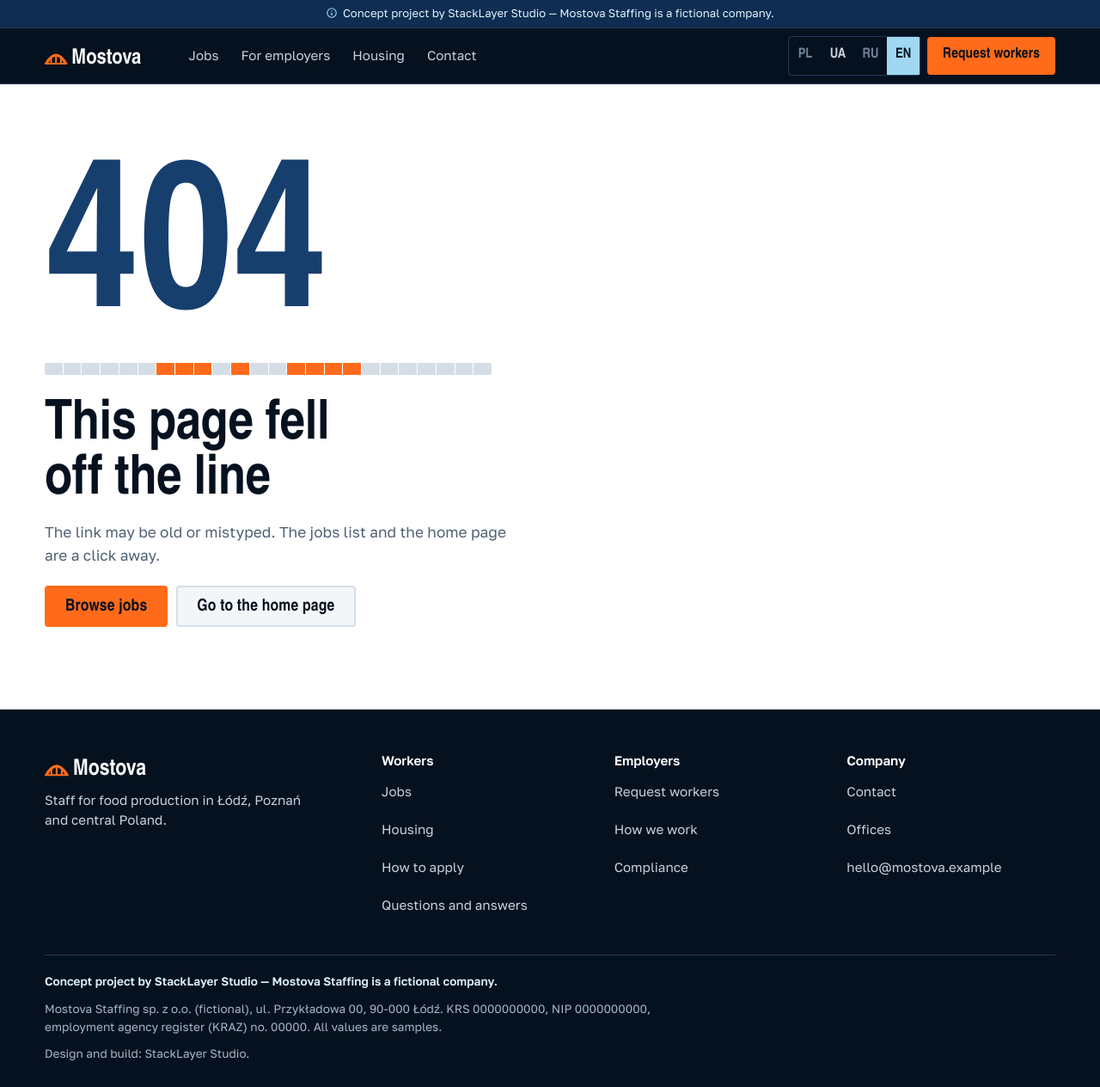
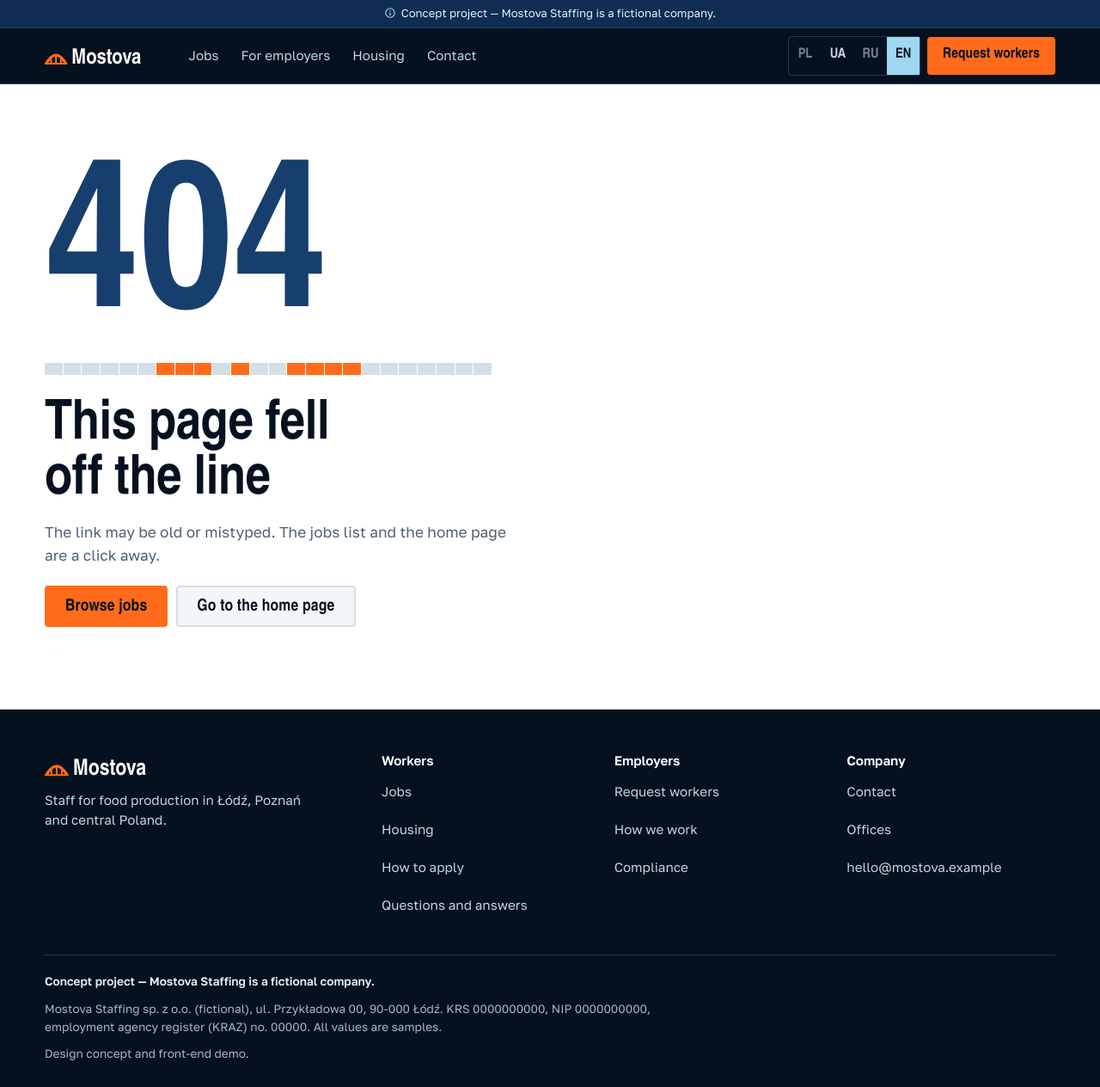
Before and after one commit to StackLayer-Studio/mostova-concept, a plain HTML site: page 404.html in a window 1280 px wide. Shown: the whole page at 86% size. Drawn offline with Linux system fonts and the light colour scheme; a web font is replaced by a local one.

Commit message:
Remove studio name from the demo

```diff
--- a/404.html
+++ b/404.html
@@ -32,7 +32,7 @@
 </head>
 <body data-page="404" data-title="meta.404.t" data-desc="meta.home.d">
 <a class="skip" href="#main" data-i18n="skip">Skip to content</a>
-<p class="concept"><svg viewBox="0 0 24 24" aria-hidden="true"><circle cx="12" cy="12" r="9" fill="none" stroke="currentColor" stroke-width="2"/><path d="M12 11v6M12 7v1.5" stroke="currentColor" stroke-width="2.2"/></svg><span data-i18n="banner">Concept project by StackLayer Studio — Mostova Staffing is a fictional company.</span></p>
+<p class="concept"><svg viewBox="0 0 24 24" aria-hidden="true"><circle cx="12" cy="12" r="9" fill="none" stroke="currentColor" stroke-width="2"/><path d="M12 11v6M12 7v1.5" stroke="currentColor" stroke-width="2.2"/></svg><span data-i18n="banner">Concept project — Mostova Staffing is a fictional company.</span></p>
 <header class="site-header">
   <div class="wrap">
     <a class="brand" href="index.html" data-i18n-attr="aria-label:brand.home" aria-label="Mostova Staffing, home"><svg viewBox="0 0 150 34" aria-hidden="true"><path d="M2 28 Q16 4 30 28" fill="none" stroke="#ff6b1a" stroke-width="4"/><path d="M0 28h32M9 28v-8M16 28v-11M23 28v-8" stroke="#ff6b1a" stroke-width="2.5"/><text x="38" y="28" fill="#fff" font-family="Fira Sans Extra Condensed, Arial Narrow, sans-serif" font-weight="800" font-size="30">Mostova</text></svg></a>
@@ -88,9 +88,9 @@
       <div><h3 data-i18n="foot.company">Company</h3><ul><li><a href="contact.html" data-i18n="nav.contact">Contact</a></li><li><a href="contact.html#offices" data-i18n="foot.offices">Offices</a></li><li><a href="mailto:hello@mostova.example">hello@mostova.example</a></li></ul></div>
     </div>
     <div class="foot-legal">
-      <p class="foot-concept" data-i18n="banner">Concept project by StackLayer Studio — Mostova Staffing is a fictional company.</p>
+      <p class="foot-concept" data-i18n="banner">Concept project — Mostova Staffing is a fictional company.</p>
       <p data-i18n="foot.legal">Mostova Staffing sp. z o.o. (fictional), ul. Przykładowa 00, 90-000 Łódź. KRS 0000000000, NIP 0000000000, employment agency register (KRAZ) no. 00000. All values are samples.</p>
-      <p data-i18n="foot.made">Design and build: StackLayer Studio.</p>
+      <p data-i18n="foot.made">Design concept and front-end demo.</p>
     </div>
   </div>
 </footer>
--- a/assets/i18n.js
+++ b/assets/i18n.js
@@ -2,7 +2,7 @@
    Plural forms are separated with "|": en = one|other, uk = one|few|many. */
 window.MOSTOVA_I18N = {
 en: {
-  "banner": "Concept project by StackLayer Studio — Mostova Staffing is a fictional company.",
+  "banner": "Concept project — Mostova Staffing is a fictional company.",
   "skip": "Skip to content",
   "brand.home": "Mostova Staffing, home",
   "nav.main": "Main",
@@ -23,7 +23,7 @@ en: {
   "foot.apply": "How to apply", "foot.faq": "Questions and answers",
   "foot.compliance": "Compliance", "foot.process": "How we work", "foot.offices": "Offices",
   "foot.legal": "Mostova Staffing sp. z o.o. (fictional), ul. Przykładowa 00, 90-000 Łódź. KRS 0000000000, NIP 0000000000, employment agency register (KRAZ) no. 00000. All values are samples.",
-  "foot.made": "Design and build: StackLayer Studio.",
+  "foot.made": "Design concept and front-end demo.",
 
   "u.plnh": "PLN/h gross",
   "u.h": "h",
@@ -407,7 +407,7 @@ en: {
   "nf.home": "Go to the home page"
 },
 uk: {
-  "banner": "Концепт-проєкт StackLayer Studio — Mostova Staffing є вигаданою компанією.",
+  "banner": "Концепт-проєкт — Mostova Staffing є вигаданою компанією.",
   "skip": "Перейти до вмісту",
   "brand.home": "Mostova Staffing, головна",
   "nav.main": "Головне меню",
@@ -428,7 +428,7 @@ uk: {
   "foot.apply": "Як подати заявку", "foot.faq": "Запитання й відповіді",
   "foot.compliance": "Легальність", "foot.process": "Як ми працюємо", "foot.offices": "Офіси",
   "foot.legal": "Mostova Staffing sp. z o.o. (вигадана), ul. Przykładowa 00, 90-000 Łódź. KRS 0000000000, NIP 0000000000, реєстр агенцій зайнятості (KRAZ) № 00000. Усі дані умовні.",
-  "foot.made": "Дизайн і розробка: StackLayer Studio.",
+  "foot.made": "Дизайн-концепт і демо інтерфейсу.",
 
   "u.plnh": "зл/год брутто",
   "u.h": " год",
```
Also changed, not shown: contact.html (+3 -3 lines), employers.html (+3 -3 lines), housing.html (+3 -3 lines), index.html (+3 -3 lines), job.html (+3 -3 lines), jobs.html (+3 -3 lines), 2 other files.
